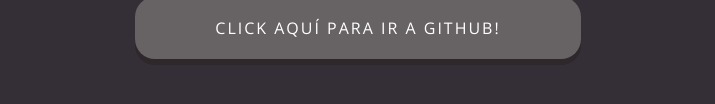
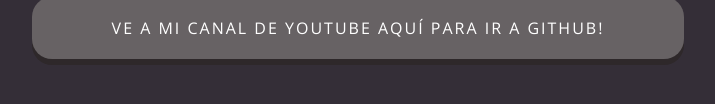
Before and after one commit to narizpuntiaguada/desafio-braching-ayudantia, a plain HTML site: page index.html in a window 1280 px wide. Shown: the part 516-620 px from the top of the page, without its empty margins (282-997 px from the left). Drawn offline with nearby package versions, Linux system fonts and the light colour scheme.

Commit message:
se agrega un cambio de nombte

```diff
--- a/index.html
+++ b/index.html
@@ -15,7 +15,7 @@
       <img src="https://assets-cdn.github.com/images/modules/logos_page/Octocat.png" alt="octocat">
     </a>
     <button type="button" class="btn">
-      <a href="https://github.com/" target="_blank">Click aquí para ir a GitHub!</a>
+      <a href="https://github.com/" target="_blank">Ve a mi canal de youtube aquí para ir a GitHub!</a>
     </button>
   </div>
 </body>
```
